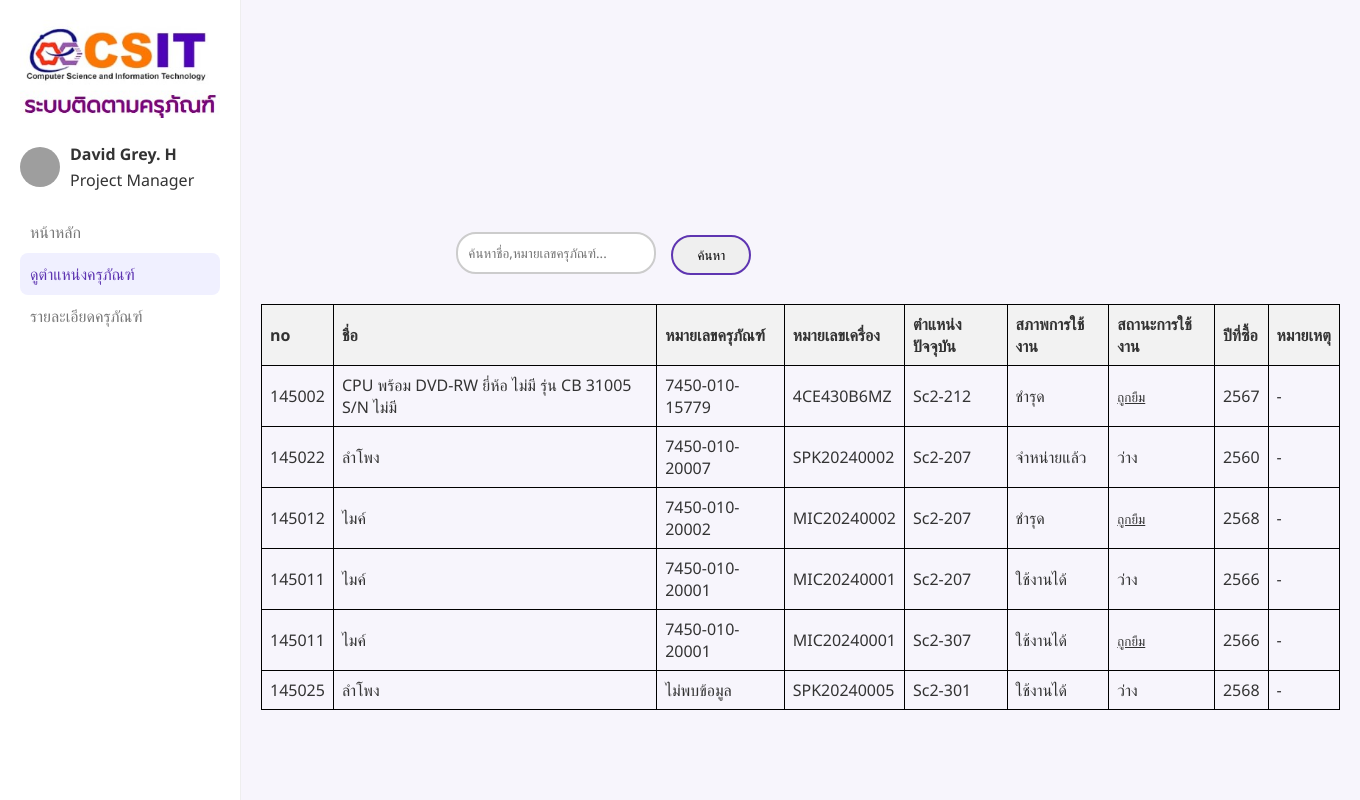
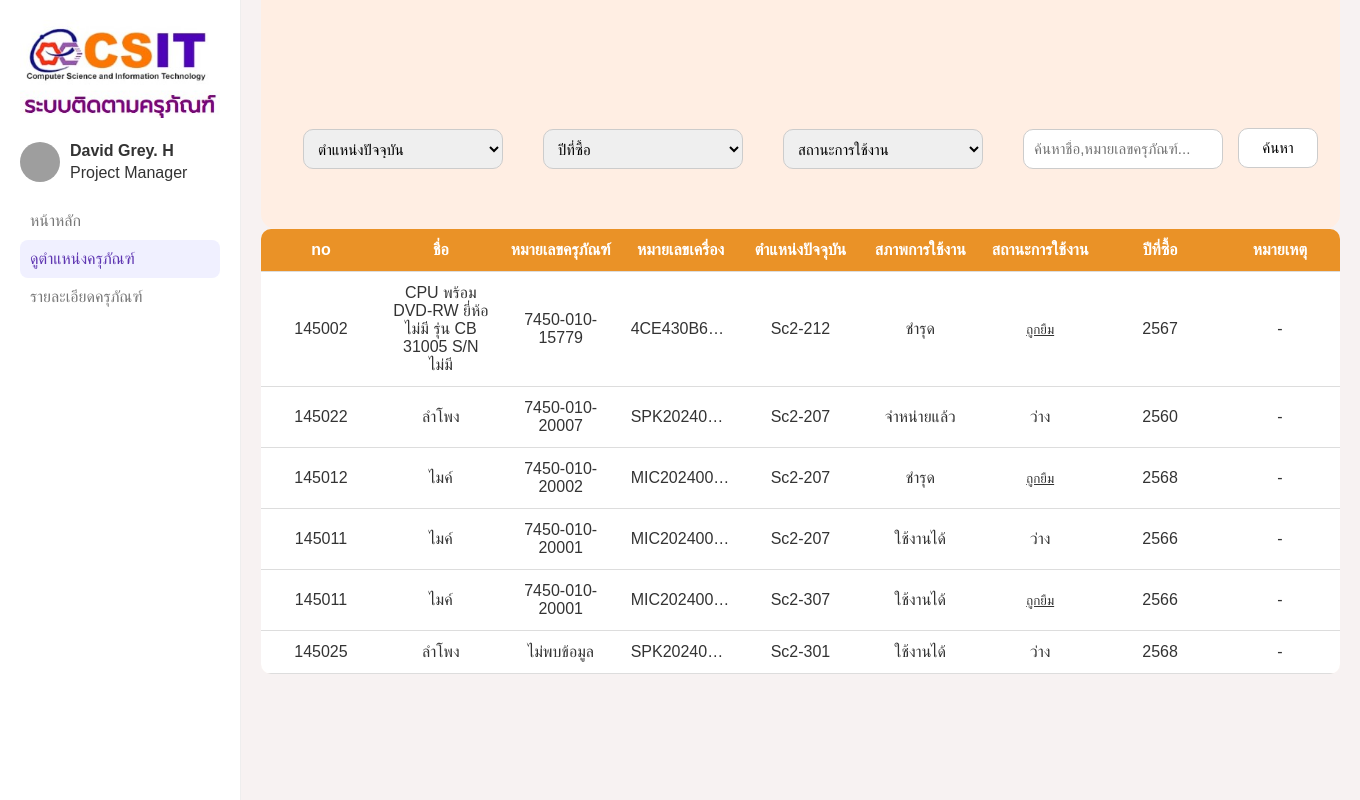
Before and after one commit to PiyathidaK145/SE, a PHP site: the page made by Procurement Officer/View_DA.php in a window 1360 px wide. Run offline with PHP 8.4, Linux system fonts and the light colour scheme; data comes from the database, SQL or seed files in the repository; grey boxes are pictures that could not be loaded.

Commit message:
Add files via upload

```diff
--- a/css/View_DA.css
+++ b/css/View_DA.css
@@ -2,13 +2,17 @@
   margin: 0;
   padding: 0;
   box-sizing: border-box;
-  font-family: 'Segoe UI', sans-serif;
+  font-family: 'Prompt', sans-serif;
 }
 
 body {
+  /* display: flex;
+  background: #f7f5fc;
+  color: #333; */
   display: flex;
   background: #f7f5fc;
   color: #333;
+  background-color: #f7f2f2;
 }
 
 .sidebar {
@@ -60,27 +64,37 @@ body {
 .main {
   flex-grow: 1;
   padding: 20px;
+  margin-top: -17%;
 }
 
 table {
+  border-radius: 10px;
   width: 100%;
   border-collapse: collapse;
+  overflow: hidden;
+  background-color: white;
+  table-layout: fixed;
 }
 
 table,
 th,
 td {
-  border: 1px solid black;
+  background-color: white;
 }
 
 th,
 td {
-  padding: 8px;
-  text-align: left;
+  width: 100%;
+  border-bottom: 1px solid #ddd;
+  padding: 12px 10px;
+  text-align: center;
+  overflow: hidden;
+  text-overflow: ellipsis;
 }
 
 th {
-  background-color: #f2f2f2;
+  color: white;
+  background-color: #ea9227;
 }
 
 .content {
@@ -88,9 +102,8 @@ th {
   flex-wrap: wrap;
 }
 
-h2 {
-  display: flex;
-  margin-bottom: 20px;
+table,td:hover {
+  background-color: #fdf1e7; /* สีส้มอ่อน */
 }
 
 select {
@@ -101,29 +114,79 @@ select {
   margin-right: 10px;
 }
 
-.main {
+.topbar {
   display: flex;
-  justify-content: center;
-  flex-direction: column;
+  justify-content: center; /* จัดตรงกลางแนวนอน */
   align-items: center;
-  margin-top: -35rem;
+  flex-wrap: wrap; /* ถ้ามีหลายชิ้นจะขึ้นบรรทัดใหม่ */
+  gap: 10px;
+  padding: 20px;
+  border-radius: 15px;
+  background-color: #ffeee3;
 }
 
-.filters {
+.topbar form {
   display: flex;
-  justify-content: space-between;
-  width: auto;
-  margin-bottom: 10px;
   flex-wrap: wrap;
+  gap: 10px;
+  justify-content: center;
+  align-items: center;
+}
+
+.topbar select {
+  width: 230px;
+  height: 40px;
+  padding: 5px;
+  border-radius: 10px;
+  border: 1px solid #ccc;
+  font-size: 15px;
+}
+
+.topbar input {
+  width: 350px;
+  height: 40px;
+  padding: 5px;
+  border-radius: 10px;
+  border: 1px solid #ccc;
+  font-size: 15px;
+}
+.topbar button {
+  height: 40px;
+  padding: 0 16px;
+  background-color: #ffffff;
+  color: rgb(0, 0, 0);
+  border: none;
+  border-radius: 10px;
+  cursor: pointer;
+  border: 1px solid #ccc;
+  font-size: 15px;
 }
 
 
+.filters {
+  display: flex; /* ใช้ flexbox เพื่อจัดวาง elements */
+  gap: 10px; /* ช่องว่างระหว่าง dropdown filters */
+}
+
+.filters select {
+  width: 200px; /* กำหนดความกว้างของ dropdown filter อย่างคงที่ */
+  padding: 5px; /* เพิ่ม padding ภายใน */
+  box-sizing: border-box; /* เพื่อให้ padding ถูกรวมอยู่ในความกว้างทั้งหมด */
+}
+
 .filters select,
 .search-bar input {
-  width: auto;
+  width: 100%;
   /* กำหนดให้ dropdown และ search bar ปรับความกว้างตามเนื้อหาหรือหน้าจอ */
   min-width: 150px;
   /* ตั้งค่าความกว้างขั้นต่ำ เพื่อไม่ให้ dropdown เล็กเกินไป */
+}
+
+.header-row {
+  display: flex;
+  justify-content: space-between;
+  align-items: center;
+  margin-bottom: 20px;
 }
 
 .header-row select,
@@ -143,21 +206,20 @@ select {
 .search-bar input {
   padding: 10px;
   width: 200px;
-  border-radius: 20px;
-  border: 2px solid #ccc;
+  border-radius: 10px;
+  border: px solid #ccc;
 }
 
 .search-bar button {
   padding: 6px 12px;
   margin-left: -5px;
   color: rgb(0, 0, 0);
-  border: 2px solid #5e35b1;
-  border-radius: 20px;
+  border: 1px solid #ccc;
+  border-radius: 10px;
   cursor: pointer;
-  margin-top: 19rem;
+  margin-top: 95%;
   width: 80px;
   height: 40px;
-  gap: 10px;
 }
 
 .search-bar button :hover {
@@ -184,6 +246,7 @@ a {
   color: #333;
 }
 
+
 @media (max-width: 768px) {
   .filters {
     flex-direction: column;
```
